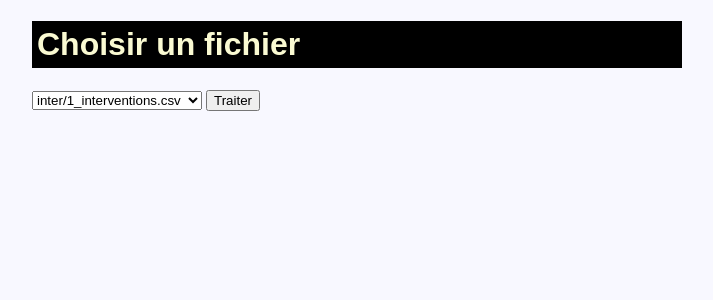
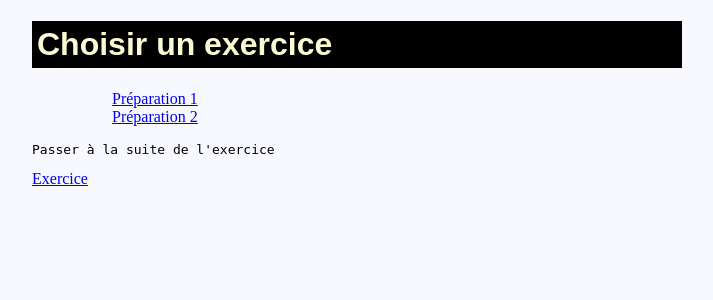
Before and after one commit to WeeabooDono/DB_EXO_01, a PHP site: page / in a window 1280 px wide. Shown: the top 300 px of the page, without its empty margins (208-921 px from the left). Run offline with PHP 8.4, Linux system fonts and the light colour scheme.

Commit message:
Premiere correction

```diff
--- a/extract.php
+++ b/extract.php
@@ -24,6 +24,7 @@
                 foreach ($csv_row as $csv_col){
                     echo "<td>".$csv_col."</td>";
                 }
+                //Si le premier elément n'est pas le header (On peut déclarer un header)
                 if($csv_row[0] != 'idMateriel'){
                     // var_dump($csv_row);
                     // effectuer l'update
--- a/index.php
+++ b/index.php
@@ -6,20 +6,12 @@
         <title>Choix</title>
     </head>
     <body>
-	<h1>Choisir un fichier</h1>
-	<?php
-    require_once 'inc/fct_utiles.php';
-    $csvs = getFiles();
-	?>
-    <form method="post" action="extract.php">
-        <select name="path">
-            <?php
-            foreach ($csvs as $csv){
-                echo "<option>".$csv."</option>";
-            }
-            ?>
-        </select>
-        <input type="submit" value="Traiter"/>
-    </form>
+    <h1>Choisir un exercice</h1>
+    <ul>
+        <ol><a href="./tests/preparation_1.php">Préparation 1</a></ol>
+        <ol><a href="./tests/preparation_2.php">Préparation 2</a></ol>
+    </ul>
+    <pre>Passer à la suite de l'exercice</pre>
+    <a href="./home.php">Exercice</a>
     </body>
 </html>
```
Also changed, not shown: home.php (added, +25 -0 lines), tests/preparation_1.php (+9 -9 lines), tests/preparation_2.php (+3 -3 lines).
